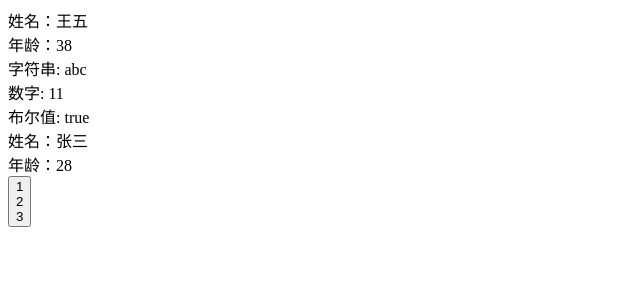
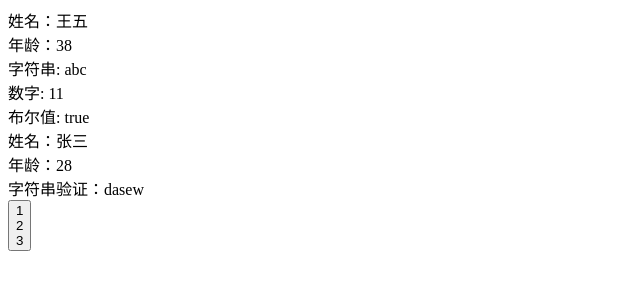
Before and after one commit to TheoGin/LearnReact, a React (Create React App) app: page / in a window 1280 px wide. Shown: the top 300 px of the page, without its empty margins (0-640 px from the left). Built offline with nearby package versions, Linux system fonts and the light colour scheme.

Commit message:
feat: 1.4.3 props 验证

```diff
--- a/package.json
+++ b/package.json
@@ -4,6 +4,7 @@
   "private": true,
   "dependencies": {
     "cra-template": "1.2.0",
+    "prop-types": "^15.8.1",
     "react": "^19.0.0",
     "react-dom": "^19.0.0",
     "react-scripts": "5.0.1"
--- a/src/App.jsx
+++ b/src/App.jsx
@@ -97,7 +97,7 @@ class App extends React.Component {
         {/* <div>{this.state.num}</div>
         <button onClick={ this.handleClick }>+1</button> */}
         <Child1 str="abc" num={11} isTrue={true} />
-        <Child2 />
+        <Child2 str="dasew" />
         {/* Button组件实现插槽 */}
         <Button>
           <div>1</div>
--- a/src/components/Child1.jsx
+++ b/src/components/Child1.jsx
@@ -1,4 +1,5 @@
 import React from "react";
+import PropTypes from "prop-types";
 
 // 如果是函数组件，props  作为函数的一个参数传入
 function Child1({
@@ -34,4 +35,8 @@ function Child1({
 //   },
 // };
 
+Child1.propTypes  = {
+    num: PropTypes.number
+}
+
 export default Child1;
--- a/src/components/Child2.jsx
+++ b/src/components/Child2.jsx
@@ -1,4 +1,5 @@
 import React from "react";
+import PropTypes from "prop-types";
 
 class Child2 extends React.Component {
   constructor(props) {
@@ -18,6 +19,7 @@ class Child2 extends React.Component {
         {/* 如果是类组件，则需要在 constructor 中将 props 通过 super 传递给父类，然后通过 this.props 的方式来获取传入的值 */}
         <div>姓名：{this.props.stuInfo.name}</div>
         <div>年龄：{this.props.stuInfo.age}</div>
+        <div>字符串验证：{this.props.str}</div>
       </>
     );
   }
@@ -29,5 +31,8 @@ Child2.defaultProps = {
     age: 28,
   },
 };
+Child2.propTypes = {
+  str: PropTypes.string,
+};
 
 export default Child2;
```
Also changed, not shown: 1 other file (tests, documents, lock files or other folders). Lines whose indentation alone changed are shown as unchanged.
